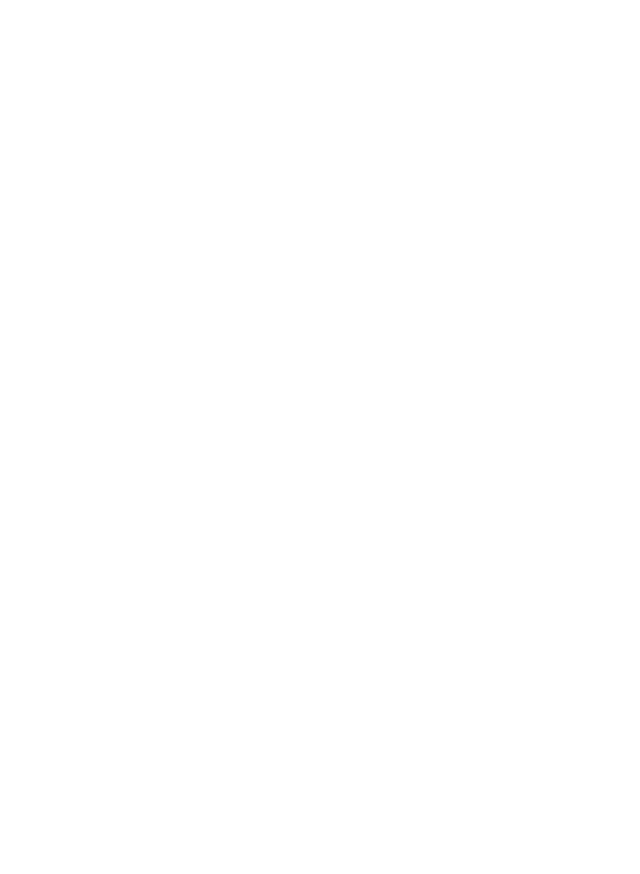
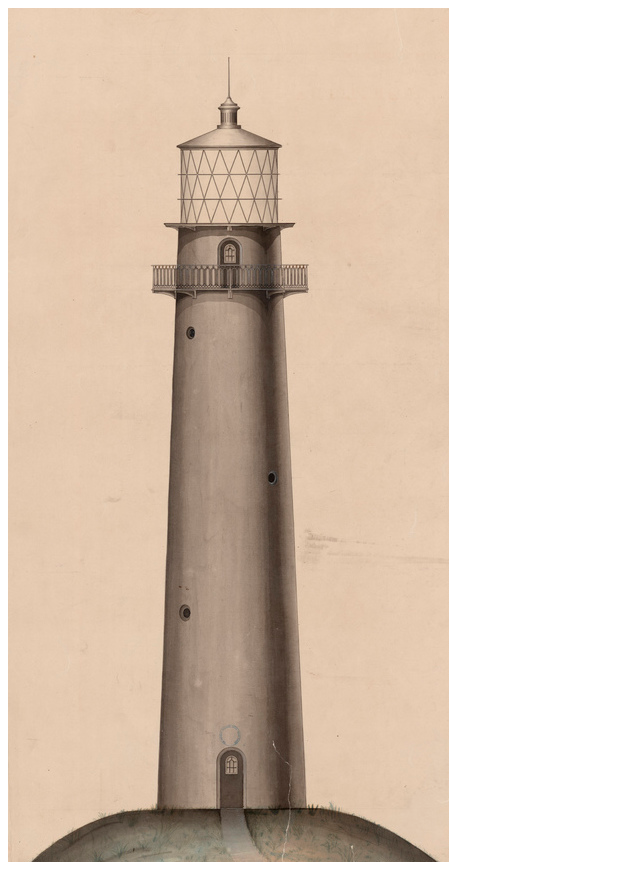
Before and after one commit to dyazdani/basic-html-css-site, a plain HTML site: page index.html in a window 1280 px wide. Shown: the whole page, without its empty margins (0-640 px from the left). Before the commit the page ends 800 px from the top, so only its background shows below. Drawn offline with Linux system fonts and the light colour scheme.

Commit message:
Adding site logo image

```diff
--- a/index.html
+++ b/index.html
@@ -6,5 +6,6 @@
     <title>The Lighthouse - Drinks</title>
   </head>
   <body>
+    <img src="images/lighthouse-logo.jpeg" alt="The Lighthouse logo: vintage lighthouse illustration" />
   </body>
 </html>
```
